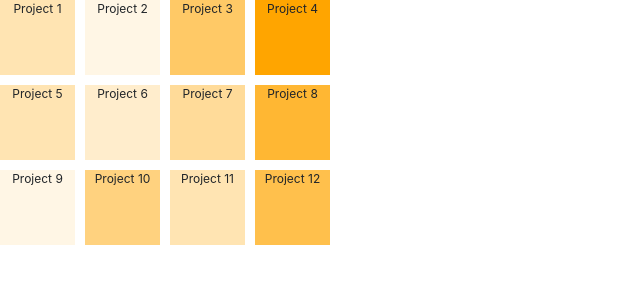
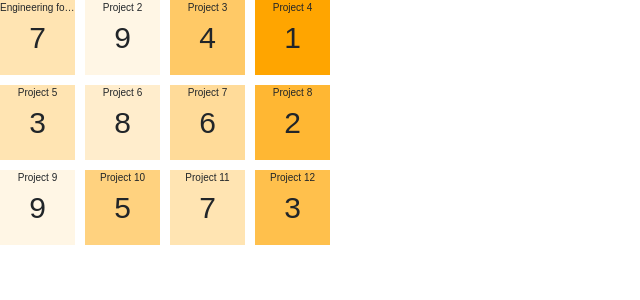
Before and after one commit to sammydowds/heat-map, a React (Create React App) app: page / in a window 1280 px wide. Shown: the top 300 px of the page, without its empty margins (0-640 px from the left). Built offline with nearby package versions, Linux system fonts and the light colour scheme.

Commit message:
Updating template for grid to not set a certain amount of rows

```diff
--- a/src/MainComponent.js
+++ b/src/MainComponent.js
@@ -4,18 +4,18 @@ import HeatMap from './components/HeatMapComponent';
 function MainComponent() {
     const color = [255,165,0];
     const items = [
-        {'title': 'Project 1', 'index': 3},
-        {'title': 'Project 2', 'index': 1},
-        {'title': 'Project 3', 'index': 6},
-        {'title': 'Project 4', 'index': 10},
-        {'title': 'Project 5', 'index': 3},
-        {'title': 'Project 6', 'index': 2},
-        {'title': 'Project 7', 'index': 4},
-        {'title': 'Project 8', 'index': 8},
-        {'title': 'Project 9', 'index': 1},
-        {'title': 'Project 10', 'index': 5},
-        {'title': 'Project 11', 'index': 3},
-        {'title': 'Project 12', 'index': 7}
+        {'title': 'Engineering for project 1 testing this', 'display': 7, 'index': 3},
+        {'title': 'Project 2', 'display': 9,'index': 1},
+        {'title': 'Project 3', 'display': 4,'index': 6},
+        {'title': 'Project 4', 'display': 1,'index': 10},
+        {'title': 'Project 5', 'display': 3,'index': 3},
+        {'title': 'Project 6', 'display': 8,'index': 2},
+        {'title': 'Project 7', 'display': 6,'index': 4},
+        {'title': 'Project 8', 'display': 2,'index': 8},
+        {'title': 'Project 9', 'display': 9,'index': 1},
+        {'title': 'Project 10', 'display': 5,'index': 5},
+        {'title': 'Project 11', 'display': 7,'index': 3},
+        {'title': 'Project 12', 'display': 3,'index': 7}
     ]
     return(
         <HeatMap
--- a/src/components/HeatMapComponent.js
+++ b/src/components/HeatMapComponent.js
@@ -17,7 +17,13 @@ class HeatMap extends Component {
             }
             return (
                 <div className='grid-item' style={style}>
-                    {square.title}
+
+                        <p className='grid-description'>
+                            {square.title}
+                            <p className='grid-number'>
+                                {square.display}
+                            </p>
+                        </p>
                 </div>
             );
         });
--- a/src/components/heatmap.css
+++ b/src/components/heatmap.css
@@ -1,7 +1,6 @@
 .grid-container {
     display: grid;
     grid-template-columns: 75px 75px 75px 75px;
-    grid-template-rows: 75px 75px 75px 75px;
     grid-row-gap: 10px;
     grid-column-gap: 10px;
   }
@@ -10,4 +9,21 @@
     background-color: rgba(255, 255, 255, 0.8);
     font-size: 12px;
     text-align: center;
+    font-family: sans-serif;
+    height: 75px;
   }
+
+  .grid-number {
+    font-size: 30px;
+    text-align: center;
+    font-family: Arial, Verdana, sans-serif;
+  }
+
+  .grid-description {
+    font-size: 10px;
+    text-align: center;
+    font-family: Arial, Verdana, sans-serif;
+    overflow: hidden;
+    white-space: nowrap;
+    text-overflow: ellipsis;
+  }
```
